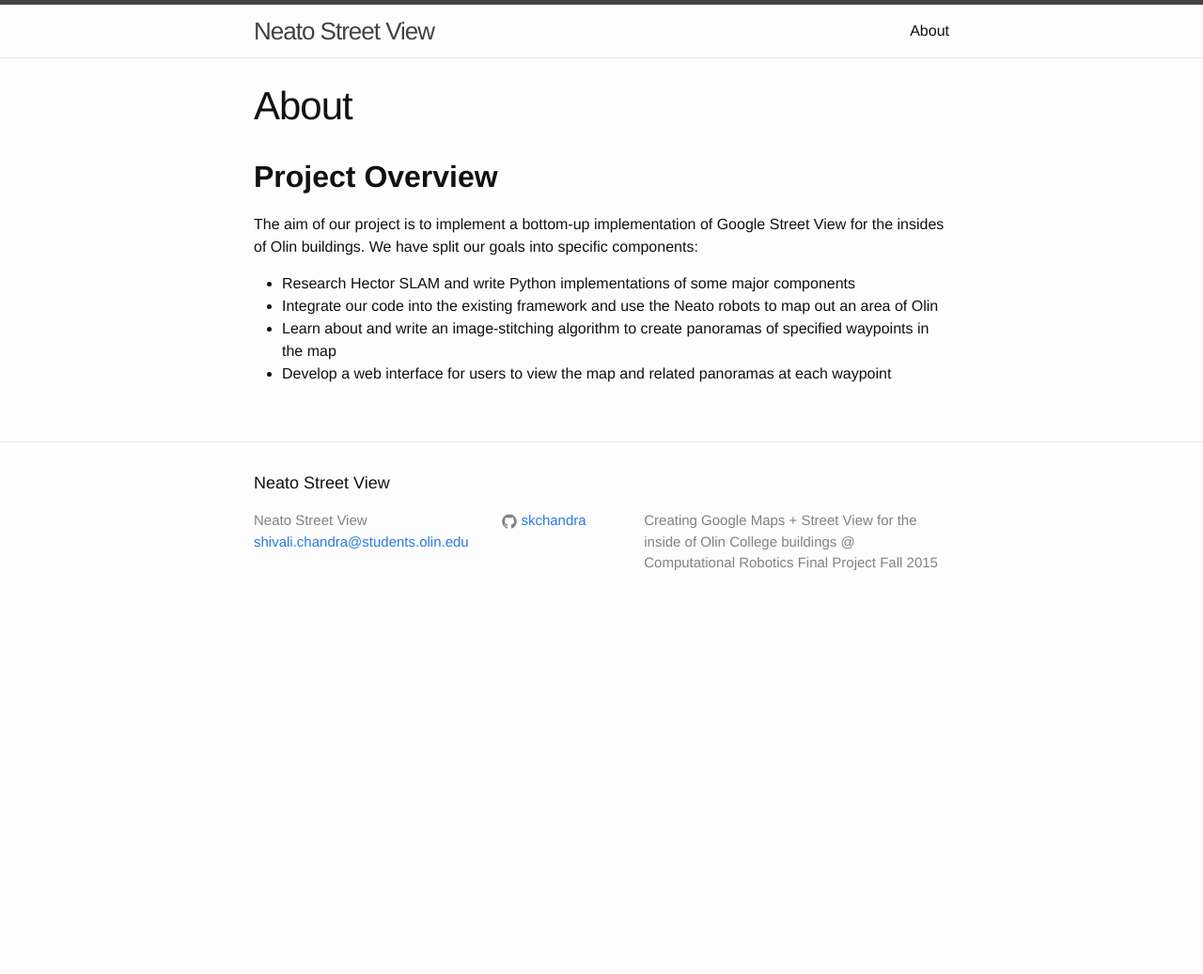
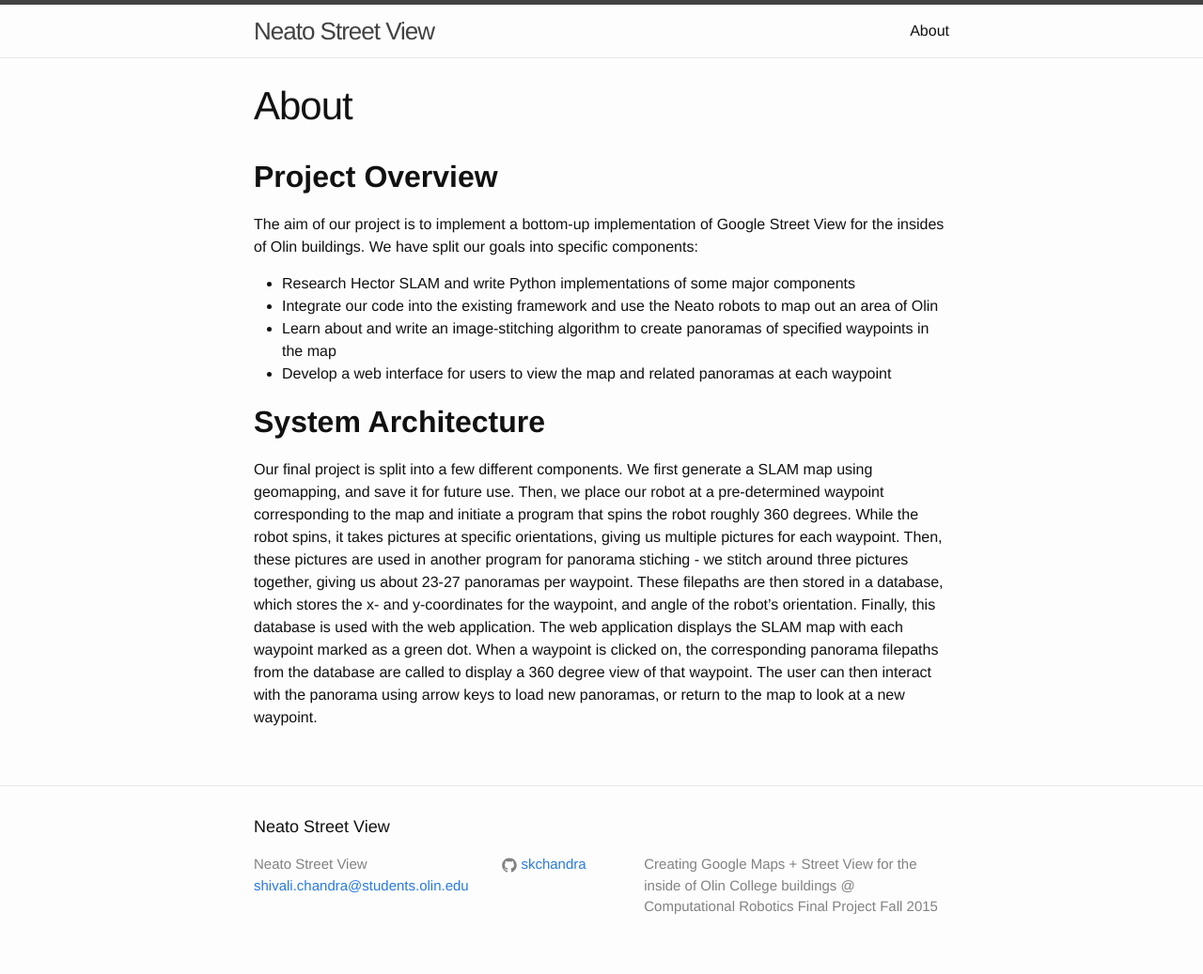
Before and after one commit to skchandra/neato_street_view, a Jekyll site: the page built from about.md, in a window 1280 px wide. Shown: the whole page at 94% size. Built offline with Jekyll 4.4.1, drawn with Linux system fonts in a browser that asks for light colours; before the commit the page ends 900 px from its top, so only the background shows below that.

Commit message:
pushed system framework

```diff
--- a/about.md
+++ b/about.md
@@ -12,3 +12,7 @@
 * Integrate our code into the existing framework and use the Neato robots to map out an area of Olin
 * Learn about and write an image-stitching algorithm to create panoramas of specified waypoints in the map
 * Develop a web interface for users to view the map and related panoramas at each waypoint
+
+##**System Architecture**
+
+Our final project is split into a few different components. We first generate a SLAM map using geomapping, and save it for future use. Then, we place our robot at a pre-determined waypoint corresponding to the map and initiate a program that spins the robot roughly 360 degrees. While the robot spins, it takes pictures at specific orientations, giving us multiple pictures for each waypoint. Then, these pictures are used in another program for panorama stiching - we stitch around three pictures together, giving us about 23-27 panoramas per waypoint. These filepaths are then stored in a database, which stores the x- and y-coordinates for the waypoint, and angle of the robot's orientation. Finally, this database is used with the web application. The web application displays the SLAM map with each waypoint marked as a green dot. When a waypoint is clicked on, the corresponding panorama filepaths from the database are called to display a 360 degree view of that waypoint. The user can then interact with the panorama using arrow keys to load new panoramas, or return to the map to look at a new waypoint.
```
